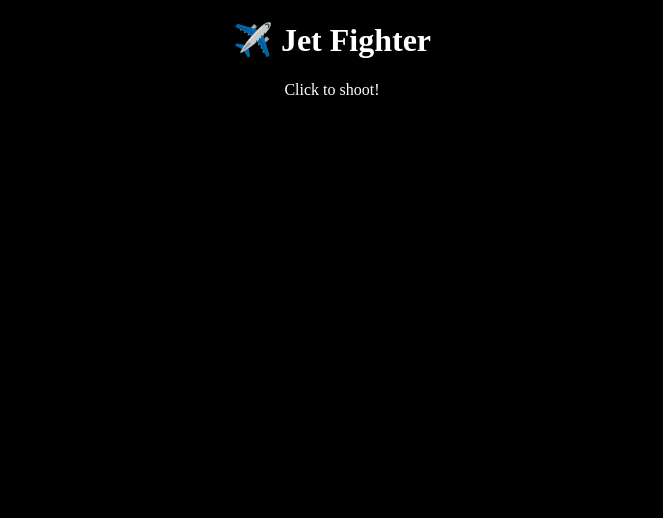
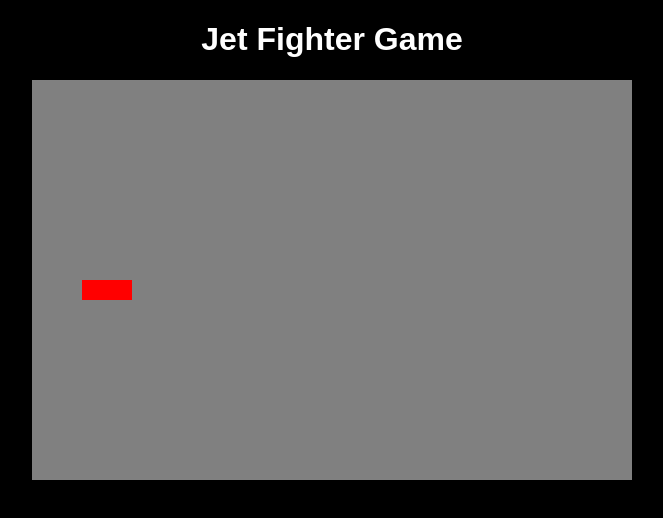
Before and after one commit to Riyan-20217/GamingWebsite, a plain HTML site: page games/jet-fighter.html in a window 1280 px wide. Shown: the whole page, without its empty margins (308-971 px from the left). Drawn offline with Linux system fonts and the light colour scheme.

Commit message:
Update jet-fighter.html

```diff
--- a/games/jet-fighter.html
+++ b/games/jet-fighter.html
@@ -3,16 +3,43 @@
 <head>
     <meta charset="UTF-8">
     <meta name="viewport" content="width=device-width, initial-scale=1.0">
-    <title>Jet Fighter</title>
+    <title>Jet Fighter Game</title>
     <style>
-        body { background-color: black; text-align: center; color: white; }
+        body {
+            background-color: black;
+            color: white;
+            text-align: center;
+            font-family: Arial, sans-serif;
+        }
+        canvas {
+            background-color: grey;
+            display: block;
+            margin: auto;
+        }
     </style>
 </head>
 <body>
-    <h1>✈️ Jet Fighter</h1>
-    <p>Click to shoot!</p>
+    <h1>Jet Fighter Game</h1>
+    <canvas id="gameCanvas" width="600" height="400"></canvas>
     <script>
-        document.body.addEventListener("click", () => alert("Boom! Enemy hit!"));
+        const canvas = document.getElementById("gameCanvas");
+        const ctx = canvas.getContext("2d");
+
+        let x = 50, y = 200, speed = 5;
+
+        document.addEventListener("keydown", (event) => {
+            if (event.key === "ArrowUp") y -= speed;
+            if (event.key === "ArrowDown") y += speed;
+        });
+
+        function draw() {
+            ctx.clearRect(0, 0, canvas.width, canvas.height);
+            ctx.fillStyle = "red";
+            ctx.fillRect(x, y, 50, 20);
+            requestAnimationFrame(draw);
+        }
+
+        draw();
     </script>
 </body>
 </html>
```
